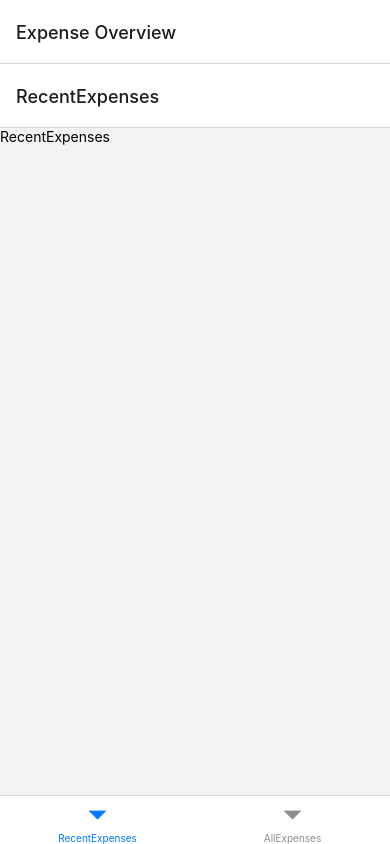
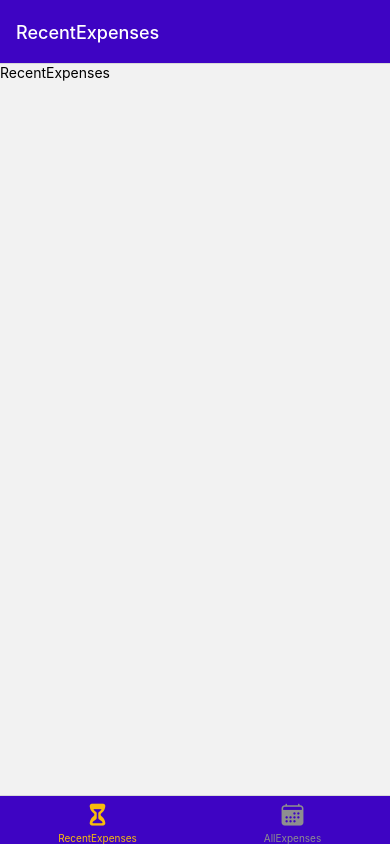
Before and after one commit to AsimSafarli/Expense-Tracker, a React Native app: screen / in a window 390 px wide. Built offline with nearby package versions, Linux system fonts and the light colour scheme.

Commit message:
add naviagtion and styles

```diff
--- a/App.js
+++ b/App.js
@@ -5,15 +5,29 @@ import { createBottomTabNavigator } from '@react-navigation/bottom-tabs';
 import RecentExpenses from './Screen/RecentExpenses';
 import AllExpense from './Screen/AllExpense';
 import ManageExpense from './Screen/ManageExpense';
-
+import GlobalStyles from './Styles/GlobalStyles';
+import { Ionicons } from '@expo/vector-icons';
 const Stack = createNativeStackNavigator();
 const BottomTabs = createBottomTabNavigator();
 
 function ExpensesOverview() {
   return (
-    <BottomTabs.Navigator>
-      <BottomTabs.Screen name="RecentExpenses" component={RecentExpenses} />
-      <BottomTabs.Screen name="AllExpenses" component={AllExpense} />
+    <BottomTabs.Navigator  screenOptions={{
+      headerStyle: { backgroundColor: GlobalStyles.colors.primary500 },
+      headerTintColor: 'white',
+      tabBarStyle: { backgroundColor: GlobalStyles.colors.primary500 },
+      tabBarActiveTintColor: GlobalStyles.colors.accent500,
+    }}>
+      <BottomTabs.Screen name="RecentExpenses" component={RecentExpenses} options={{
+        tabBarIcon:({color,size})=>(
+          <Ionicons name="hourglass" size={size} color={color} />
+        )
+      }} />
+      <BottomTabs.Screen name="AllExpenses" component={AllExpense} options={{
+        tabBarIcon:({color,size})=>(
+          <Ionicons name="calendar" size={size} color={color} />
+        )
+      }}/>
     </BottomTabs.Navigator>
   );
 }
@@ -21,10 +35,12 @@ function ExpensesOverview() {
 export default function App() {
   return (
     <>
-      <StatusBar style="auto" />
+<StatusBar style="light" />
       <NavigationContainer>
         <Stack.Navigator>
-          <Stack.Screen name="Expense Overview" component={ExpensesOverview} />
+          <Stack.Screen name="Expense Overview" component={ExpensesOverview} options={{
+            headerShown:false
+          }}/>
           <Stack.Screen name="Manage Expense" component={ManageExpense} />
         </Stack.Navigator>
       </NavigationContainer>
--- /dev/null
+++ b/Styles/GlobalStyles.js
@@ -0,0 +1,19 @@
+import { StyleSheet } from "react-native";
+
+  const GlobalStyles = StyleSheet.create({
+    colors: {
+        primary50: '#e4d9fd',
+        primary100: '#c6affc',
+        primary200: '#a281f0',
+        primary400: '#5721d4',
+        primary500: '#3e04c3',
+        primary700: '#2d0689',
+        primary800: '#200364',
+        accent500: '#f7bc0c',
+        error50: '#fcc4e4',
+        error500: '#9b095c',
+        gray500: '#39324a',
+        gray700: '#221c30',
+      },
+})
+export default GlobalStyles
--- a/package.json
+++ b/package.json
@@ -9,6 +9,7 @@
     "web": "expo start --web"
   },
   "dependencies": {
+    "@expo/vector-icons": "^13.0.0",
     "@react-navigation/bottom-tabs": "^6.5.8",
     "@react-navigation/native": "^6.1.7",
     "@react-navigation/native-stack": "^6.9.13",
```
Also changed, not shown: 1 other file (tests, documents, lock files or other folders).
